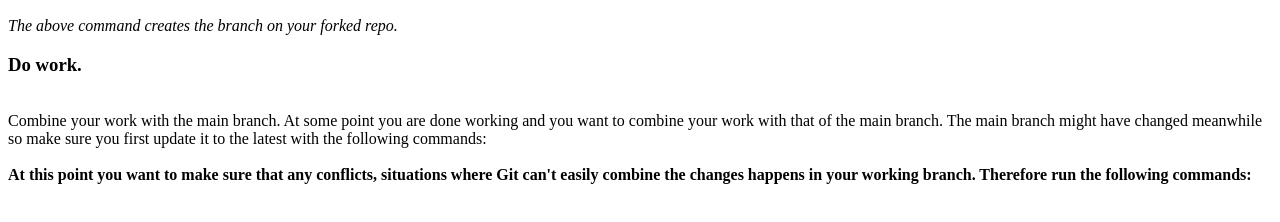
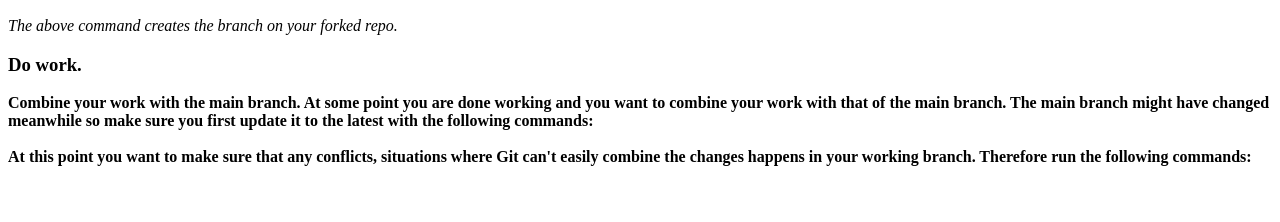
Before and after one commit to ahmad7767/test-5, a plain HTML site: page index.html in a window 1280 px wide. Shown: the part 110-332 px from the top of the page. Drawn offline with Linux system fonts and the light colour scheme.

Commit message:
change tag

```diff
--- a/index.html
+++ b/index.html
@@ -10,11 +10,12 @@
     <h2>Hello</h2>
     <i>The above command creates the branch on your forked repo.</i>
     <h3>Do work.</h3>
-    <br>Combine your work with the main branch.
+    <b>Combine your work with the main branch.
     At some point you are done working and you want to combine your work with that of the main branch.
     The main branch might have changed meanwhile so make sure you first update it to the latest with the following commands:</br>
     <br>
     <b>At this point you want to make sure that any conflicts, situations where Git can't easily combine the changes happens in your working branch.
        Therefore run the following commands:</b>
+
 </body>
 </html>
```
